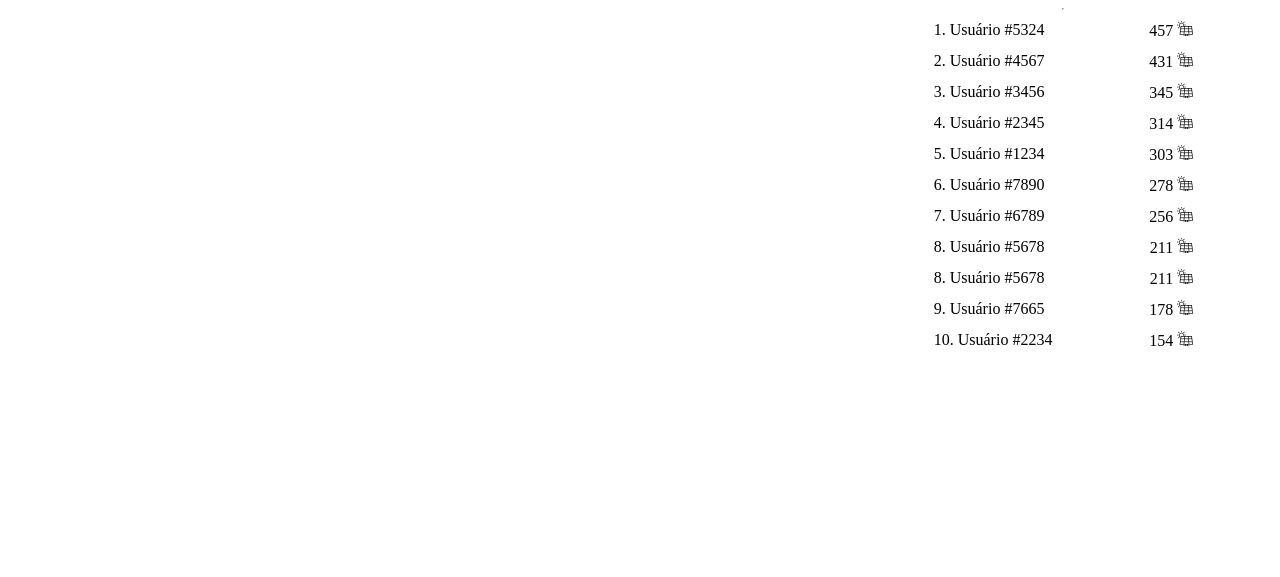
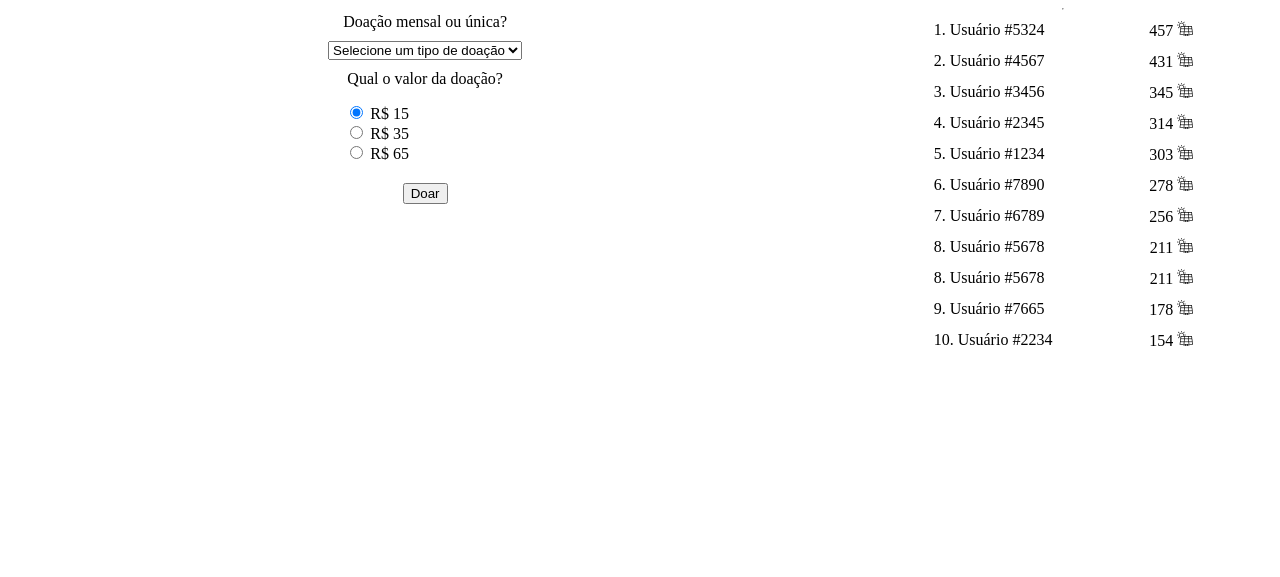
Before and after one commit to zignd/sol-amigo, a plain HTML site: page doacao.html in a window 1280 px wide. Shown: the part 223-800 px from the top of the page. Drawn offline with Linux system fonts and the light colour scheme.

Commit message:
doação page

```diff
--- a/doacao.html
+++ b/doacao.html
@@ -22,12 +22,36 @@
     </nav>
   </header>
 
-  <main>
-    <h1>Doação</h1>
-    <p>Com a sua doação, você estará ajudando várias pessoas a terem energia elétrica em suas casas. Além disso o valor
+  <main class="main-form-center">
+    <h1 class="text-align-center">Doação</h1>
+    <p class="text-align-center">Com a sua doação, você estará ajudando várias pessoas a terem energia elétrica em suas
+      casas. Além disso o valor
       também é convertido em pontos virtuais que representam uma estimativa de quantos paineis solares você já ajudou a
       comprar.</p>
-
+    <section class="section-form-center">
+      <label for="mensalUnica">Doação mensal ou única?</label>
+      <select id="mensalUnica" name="mensalUnica">
+        <option value="">Selecione um tipo de doação</option>
+        <option value="mensal">Mensal</option>
+        <option value="unica">Única</option>
+      </select>
+      <fieldset>
+        <legend>Qual o valor da doação?</legend>
+        <div>
+          <input type="radio" id="rs15" name="rs15" value="15" checked>
+          <label for="rs15">R$ 15</label>
+        </div>
+        <div>
+          <input type="radio" id="rs35" name="rs35" value="35">
+          <label for="rs35">R$ 35</label>
+        </div>
+        <div>
+          <input type="radio" id="rs65" name="rs65" value="65">
+          <label for="rs65">R$ 65</label>
+        </div>
+      </fieldset>
+      <button>Doar</button>
+    </section>
   </main>
 
   <aside>
--- a/style.css
+++ b/style.css
@@ -46,6 +46,30 @@ main {
   width: 63%;
 }
 
+.main-form-center {
+  display: flex;
+  flex-direction: column;
+  align-items: center;
+}
+
+.section-form-center {
+  display: flex;
+  flex-direction: column;
+  align-items: center;
+}
+
+.section-form-center > * {
+  margin-bottom: 10px;
+}
+
+fieldset {
+  border-style: none;
+}
+
+fieldset > legend {
+  margin-bottom: 10px;
+}
+
 aside {
   float: right;
   margin: 0 1.5%;
```
